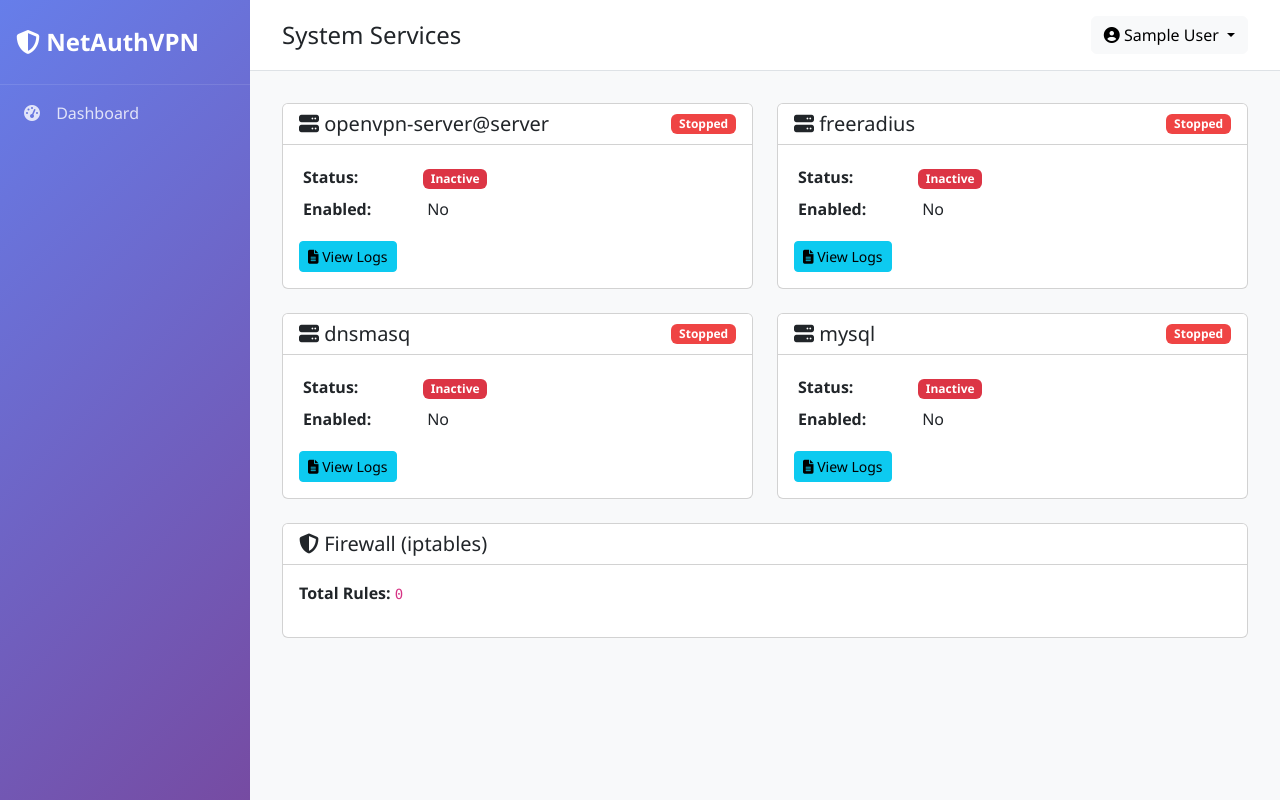
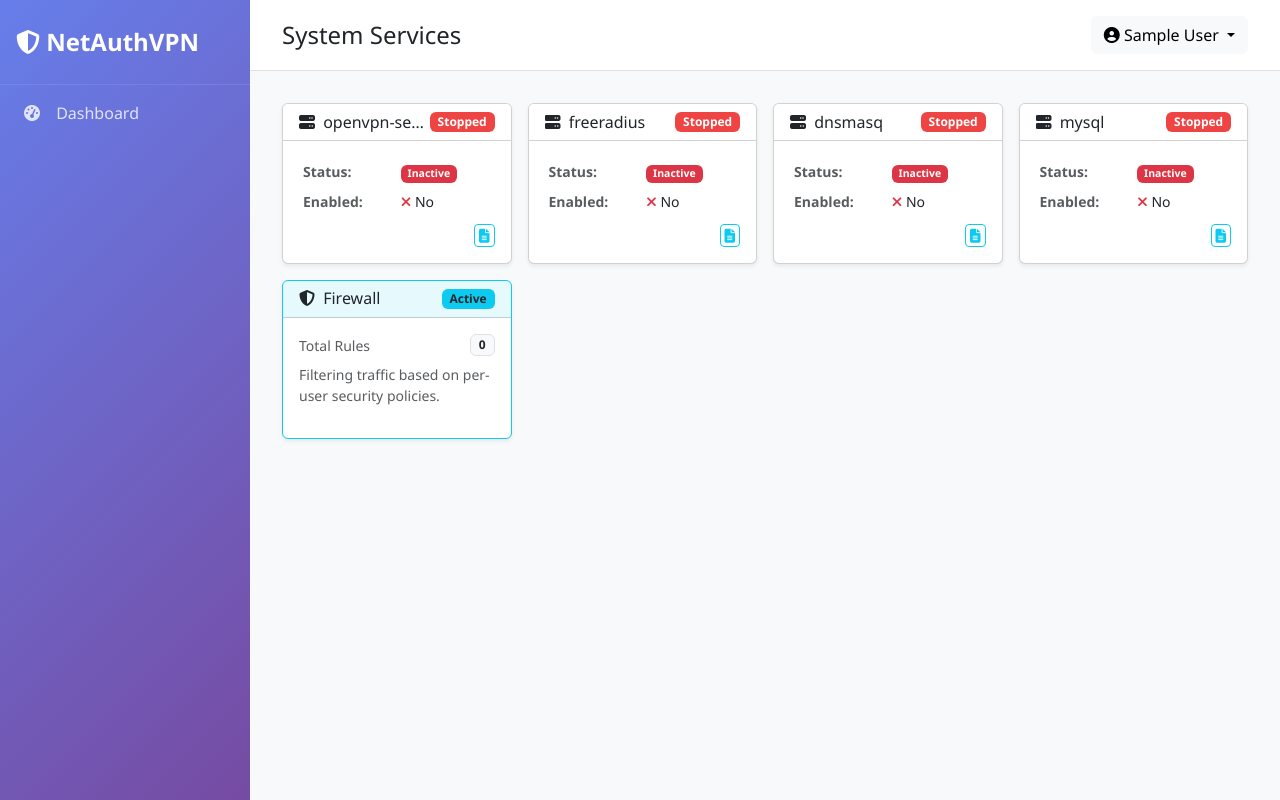
Before and after one commit to dipakchaulagain/NetAuthVPN, a Flask app: page /services/ in a window 1280 px wide. Run offline with Flask 3, Linux system fonts and the light colour scheme; the visitor is signed in with stand-in values (Sample User, id 1); data comes from the database, SQL or seed files in the repository; data that the repository does not hold is empty; parts of the project's set-up code (start-up, migrations or seed data) failed here and were passed over; some libraries are stand-ins or nearby versions.

Commit message:
Optimize Services page UI
- Updated grid layout for better responsiveness (3-4 cards/row on large screens)
- Moved Firewall card into main grid
- Reduced padding and font sizes for a more compact view
- Updated button styles

```diff
--- a/app/templates/services/index.html
+++ b/app/templates/services/index.html
@@ -4,23 +4,23 @@
 {% block page_title %}System Services{% endblock %}
 
 {% block content %}
-<div class="row">
+<div class="row g-3">
     {% for service_name, status in services.items() %}
-    <div class="col-md-6 mb-4">
-        <div class="card">
-            <div class="card-header bg-white d-flex justify-content-between align-items-center">
-                <h5 class="mb-0">
-                    <i class="fas fa-server"></i> {{ service_name }}
-                </h5>
+    <div class="col-xl-3 col-lg-4 col-md-6 col-12">
+        <div class="card h-100 shadow-sm">
+            <div class="card-header bg-white d-flex justify-content-between align-items-center py-2 px-3">
+                <h6 class="mb-0 text-truncate" title="{{ service_name }}">
+                    <i class="fas fa-server me-1"></i> {{ service_name }}
+                </h6>
                 <span
                     class="badge {% if status.running %}badge-service-running{% else %}badge-service-stopped{% endif %}">
                     {% if status.running %}Running{% else %}Stopped{% endif %}
                 </span>
             </div>
-            <div class="card-body">
-                <table class="table table-borderless table-sm">
+            <div class="card-body p-3">
+                <table class="table table-borderless table-sm small mb-2">
                     <tr>
-                        <th style="width: 120px;">Status:</th>
+                        <th class="w-50 text-muted">Status:</th>
                         <td>
                             {% if status.active %}
                             <span class="badge bg-success">Active</span>
@@ -31,70 +31,83 @@
                     </tr>
                     {% if status.uptime %}
                     <tr>
-                        <th>Uptime:</th>
-                        <td>{{ status.uptime }}</td>
+                        <th class="text-muted">Uptime:</th>
+                        <td class="text-truncate" title="{{ status.uptime }}">{{ status.uptime }}</td>
                     </tr>
                     {% endif %}
                     {% if status.memory %}
                     <tr>
-                        <th>Memory:</th>
+                        <th class="text-muted">Memory:</th>
                         <td>{{ status.memory }}</td>
                     </tr>
                     {% endif %}
                     {% if status.pid %}
                     <tr>
-                        <th>PID:</th>
+                        <th class="text-muted">PID:</th>
                         <td><code>{{ status.pid }}</code></td>
                     </tr>
                     {% endif %}
                     <tr>
-                        <th>Enabled:</th>
+                        <th class="text-muted">Enabled:</th>
                         <td>
                             {% if status.enabled %}
                             <i class="fas fa-check text-success"></i> Yes
                             {% else %}
-                            <i class="fas fa- times text-danger"></i> No
+                            <i class="fas fa-times text-danger"></i> No
                             {% endif %}
                         </td>
                     </tr>
                 </table>
 
-                <div class="mt-3">
+                <div class="d-flex justify-content-end gap-2 mt-2">
                     {% if current_user.has_role('Administrator', 'Operator') %}
                     {% if current_user.role == 'Administrator' or (current_user.role == 'Operator' and service_name ==
                     'dnsmasq') %}
-                    <button type="button" class="btn btn-sm btn-warning" data-bs-toggle="modal"
-                        data-bs-target="#restartModal{{ loop.index }}">
-                        <i class="fas fa-redo"></i> Restart
+                    <button type="button" class="btn btn-sm py-0 px-1 btn-outline-warning" data-bs-toggle="modal"
+                        data-bs-target="#restartModal{{ loop.index }}" title="Restart Service">
+                        <i class="fas fa-redo"></i>
                     </button>
                     {% endif %}
                     {% endif %}
 
-
-                    <button type="button" class="btn btn-sm btn-info" data-bs-toggle="modal" data-bs-target="#logsModal"
-                        onclick="loadServiceLogs('{{ service_name }}')">
-                        <i class="fas fa-file-alt"></i> View Logs
+                    <button type="button" class="btn btn-sm py-0 px-1 btn-outline-info" data-bs-toggle="modal"
+                        data-bs-target="#logsModal" onclick="loadServiceLogs('{{ service_name }}')" title="View Logs">
+                        <i class="fas fa-file-alt"></i>
                     </button>
                 </div>
             </div>
         </div>
     </div>
     {% endfor %}
-</div>
 
-<!-- IPTables Status -->
-<div class="card">
-    <div class="card-header bg-white d-flex justify-content-between align-items-center">
-        <h5 class="mb-0"><i class="fas fa-shield-alt"></i> Firewall (iptables)</h5>
-    </div>
-    <div class="card-body">
-        <p><strong>Total Rules:</strong> <code>{{ rule_count }}</code></p>
+    <!-- IPTables Status -->
+    <div class="col-xl-3 col-lg-4 col-md-6 col-12">
+        <div class="card h-100 shadow-sm border-info">
+            <div class="card-header bg-info bg-opacity-10 d-flex justify-content-between align-items-center py-2 px-3">
+                <h6 class="mb-0 text-dark"><i class="fas fa-shield-alt me-1"></i> Firewall</h6>
+                <span class="badge bg-info text-dark">Active</span>
+            </div>
+            <div class="card-body p-3 d-flex flex-column justify-content-between">
+                <div>
+                    <div class="d-flex justify-content-between align-items-center mb-2">
+                        <span class="small text-muted">Total Rules</span>
+                        <span class="badge bg-light text-dark border">{{ rule_count }}</span>
+                    </div>
+                    <div class="small text-muted mb-3">
+                        Filtering traffic based on per-user security policies.
+                    </div>
+                </div>
 
-        {% if current_user.has_role('Administrator', 'Operator') %}
-        <button type="button" class="btn btn-warning" data-bs-toggle="modal" data-bs-target="#reloadIptablesModal">
-            <i class="fas fa-sync"></i> Reload iptables
-        </button>
-        {% endif %}
+                <div class="text-end">
+                    {% if current_user.has_role('Administrator', 'Operator') %}
+                    <button type="button" class="btn btn-sm btn-warning w-100" data-bs-toggle="modal"
+                        data-bs-target="#reloadIptablesModal">
+                        <i class="fas fa-sync me-1"></i> Reload Rules
+                    </button>
+                    {% endif %}
+                </div>
+            </div>
+        </div>
     </div>
 </div>
 
```
